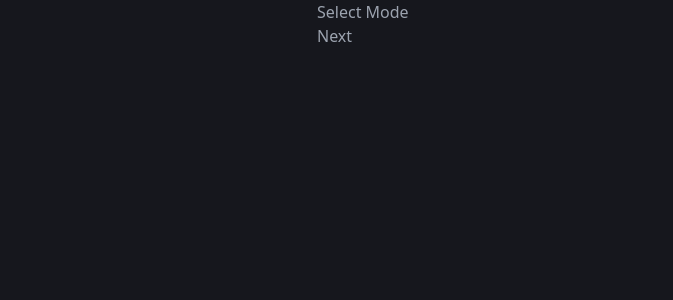
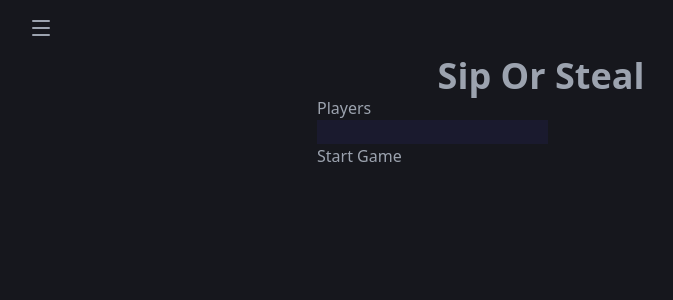
Before and after one commit to ChristosEfstathiades/SipOrSteal, a React (Vite) app: page / in a window 1280 px wide. Shown: the top 300 px of the page, without its empty margins (99-772 px from the left). Built offline with nearby package versions, Linux system fonts and the light colour scheme.

Commit message:
feat: add game context and navigation components
- Created Contexts.ts to manage game state with SCREENS.
- Implemented Navigation component for game controls and modal.
- Added PlayerSelection component for player input.
- Updated Home page to include player selection and start game button.

```diff
--- a/package.json
+++ b/package.json
@@ -10,7 +10,11 @@
     "preview": "vite preview"
   },
   "dependencies": {
+    "@emotion/react": "^11.14.0",
+    "@emotion/styled": "^11.14.1",
+    "@mui/material": "^9.0.1",
     "@tailwindcss/vite": "^4.2.4",
+    "lucide-react": "^1.14.0",
     "react": "^19.2.5",
     "react-dom": "^19.2.5",
     "tailwindcss": "^4.2.4",
--- a/src/App.tsx
+++ b/src/App.tsx
@@ -1,26 +1,26 @@
-import { useState } from 'react'
-import './App.css'
-
-const gameStates = [
-"start",
-"addPlayers"
-]
+import "./App.css";
+import Home from "./pages/Home";
+import { useLocalStorage } from "usehooks-ts";
+import { GameContext, SCREENS } from "./Contexts";
+import Navigation from "./components/Navigation";
 
 function App() {
-  const [gameState, setGameState] = useState<number>(0);
+    const [gameState, setGameState] = useLocalStorage<string>(
+        "gameState",
+        SCREENS.SETUP,
+    );
 
-  return (
-    <>
-      <main className='sm:max-w-md max-w-sm mx-auto'>
-        {gameState > 0 && <button onClick={() => setGameState(gameState => gameState - 1)}>back</button>}
-        {gameStates[gameState] == "start" && <div>Select Mode</div>}
-        {gameStates[gameState] == "addPlayers" && <div>Add players</div>}
-
-        {gameState < gameStates.length-1 && <button className='' onClick={() => setGameState(gameState => gameState + 1)}>Next</button>}
-      </main>
-
-    </>
-  )
+    return (
+        <>
+            <GameContext value={{ gameState, setGameState }}>
+                <Navigation />
+                <main className="sm:max-w-md max-w-xs mx-auto">
+                    {gameState == SCREENS.SETUP && <Home />}
+                    {gameState == SCREENS.DRINK && <div>Drink screen</div>}
+                </main>
+            </GameContext>
+        </>
+    );
 }
 
-export default App
+export default App;
--- /dev/null
+++ b/src/Contexts.ts
@@ -0,0 +1,19 @@
+import { createContext } from "react";
+
+const SCREENS: { [key: string]: string } = {
+    SETUP: "setup",
+    DRINK: "drink",
+    QUESTIONS: "questions",
+    STEAL: "steal",
+    SCORES: "scores",
+};
+
+const GameContext = createContext<{
+    gameState: string;
+    setGameState: (state: string) => void;
+}>({
+    gameState: SCREENS.SETUP,
+    setGameState: () => {},
+});
+
+export { GameContext, SCREENS };
--- /dev/null
+++ b/src/components/Navigation.tsx
@@ -0,0 +1,40 @@
+import { Menu } from "lucide-react";
+import Modal from "@mui/material/Modal";
+import { useContext, useState } from "react";
+import { GameContext, SCREENS } from "../Contexts";
+
+export default function Navigation() {
+    const { setGameState } = useContext(GameContext);
+    const [open, setOpen] = useState(false);
+    const handleOpen = () => setOpen(true);
+    const handleClose = () => setOpen(false);
+    return (
+        <>
+            <Modal open={open} onClose={handleClose}>
+                <div className="absolute top-1/2 left-1/2 cursor-pointer -translate-x-1/2 -translate-y-1/2 text-center w-sm">
+                    <button
+                        className="text-white font-medium capitalize bg-accent py-4 px-12 rounded-xl"
+                        onClick={() => {
+                            setGameState(SCREENS.SETUP);
+                            handleClose();
+                        }}
+                    >
+                        Restart Game
+                    </button>
+                </div>
+            </Modal>
+
+            <header className="sticky py-4  left-0 flow top-0 z-2">
+                <div className="max-w-[80%] mx-auto flex justify-between items-center">
+                    <nav>
+                        <ul className="flex space-x-4 sm:items-center">
+                            <li className="font-medium capitalize cursor-pointer transition hover:text-orange-primary">
+                                <Menu onClick={handleOpen} />
+                            </li>
+                        </ul>
+                    </nav>
+                </div>
+            </header>
+        </>
+    );
+}
--- /dev/null
+++ b/src/components/PlayerSelection.tsx
@@ -0,0 +1,12 @@
+import Input from "@mui/material/Input";
+
+export default function PlayerSelection() {
+    return (
+        <>
+            <div>
+                <h2>Players</h2>
+                <input type="text" className="bg-[#1a1a2e]" />
+            </div>
+        </>
+    );
+}
--- /dev/null
+++ b/src/pages/Home.tsx
@@ -0,0 +1,23 @@
+import { useContext } from "react";
+import { GameContext, SCREENS } from "../Contexts";
+import PlayerSelection from "../components/PlayerSelection";
+
+export default function Home() {
+    const { setGameState } = useContext(GameContext);
+
+    return (
+        <div className="">
+            <h1 className="text-4xl font-bold text-center">Sip Or Steal</h1>
+
+            <PlayerSelection />
+
+            <button
+                onClick={() => {
+                    setGameState(SCREENS.DRINK);
+                }}
+            >
+                Start Game
+            </button>
+        </div>
+    );
+}
```
Also changed, not shown: 1 other file (tests, documents, lock files or other folders).
